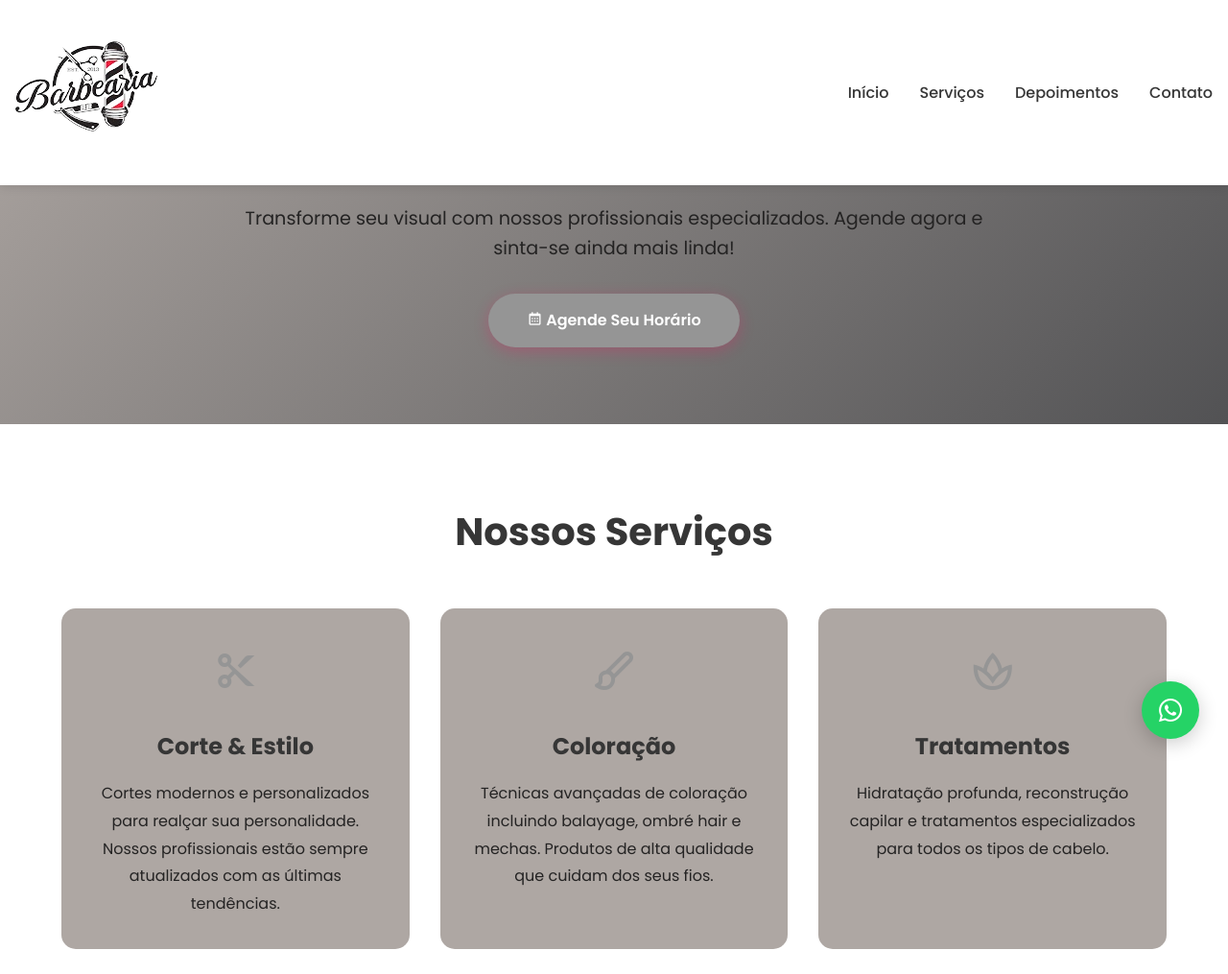
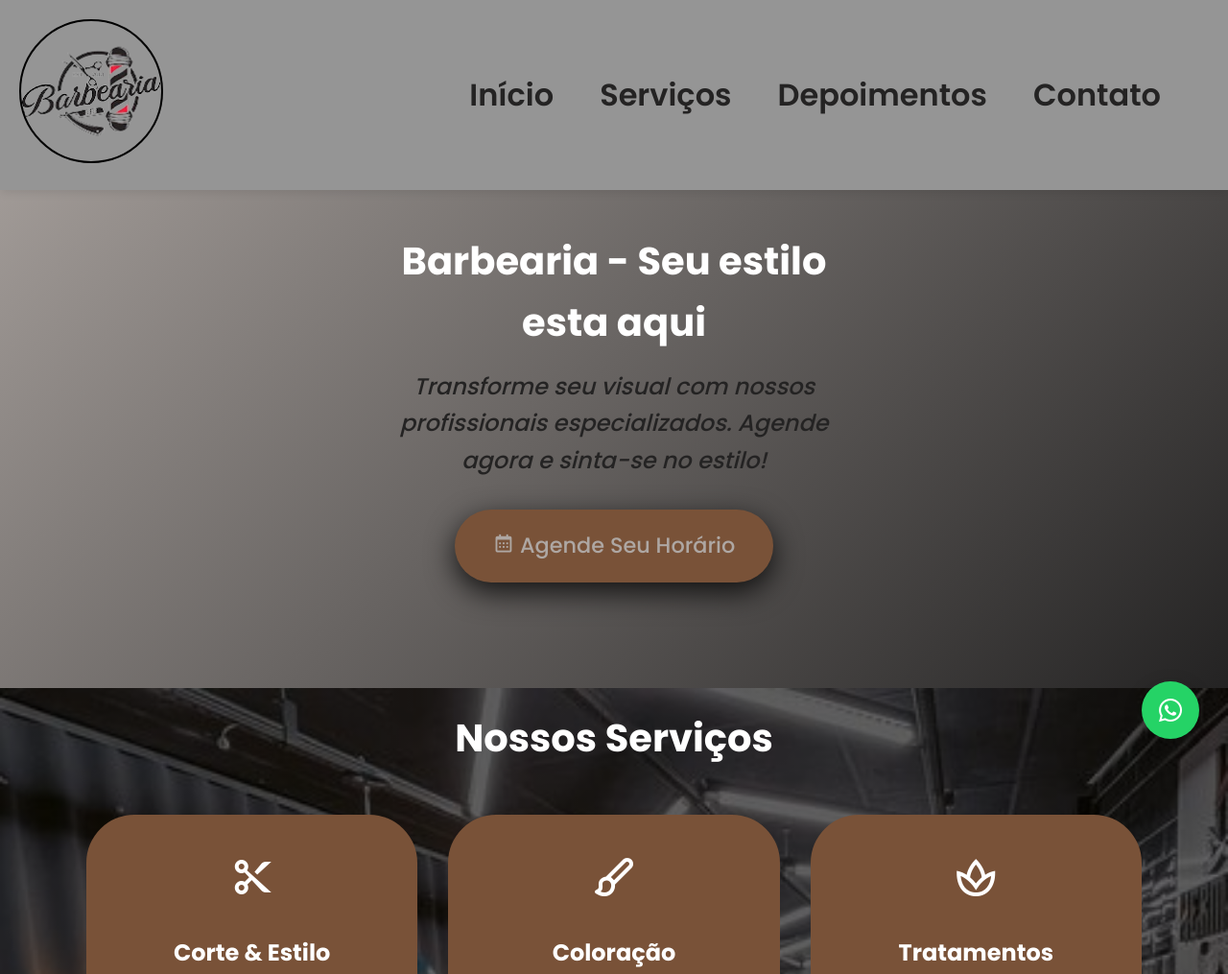
Before and after one commit to bittenk/barbearia-modelo, a plain HTML site: page index.html in a window 1280 px wide. Shown: the top 1015 px of the page at 96% size. Drawn offline with nearby package versions, Linux system fonts and the light colour scheme.

Commit message:
segundo commit

```diff
--- a/index.html
+++ b/index.html
@@ -18,7 +18,7 @@
     <!-- Header -->
     <header>
         <nav>
-            <a href="#" class="logo"><img src="./img/logo.png" alt="logo-barbearia"></a>
+            <a href="#" ><img src="./img/logo.png" alt="logo-barbearia" class="logo-tipo"></a>
             <ul class="nav-links">
                 <li><a href="#home">Início</a></li>
                 <li><a href="#services">Serviços</a></li>
@@ -34,8 +34,8 @@
     <!-- Hero Section -->
     <section class="hero" id="home">
         <div class="hero-content">
-            <h1>Realce Sua Beleza Natural</h1>
-            <p>Transforme seu visual com nossos profissionais especializados. Agende agora e sinta-se ainda mais linda!</p>
+            <h1>Barbearia - Seu estilo esta aqui</h1>
+            <p>Transforme seu visual com nossos profissionais especializados. Agende agora e sinta-se no estilo!</p>
             <a href="#contact" class="cta-button">
                 <i class='bx bx-calendar'></i> Agende Seu Horário
             </a>
@@ -44,7 +44,7 @@
 
     <!-- Services Section -->
     <section class="services" id="services">
-        <div class="container">
+              <div class="container">
             <h2 class="section-title">Nossos Serviços</h2>
             <div class="services-grid">
                 <div class="service-card">
--- a/script.js
+++ b/script.js
@@ -58,7 +58,7 @@ const observer = new IntersectionObserver(function(entries) {
             entry.target.style.transform = "translateY(30px)";
 
             setTimeout(() => {
-                entry.target.style.transition = "all 0.6s ease";
+                entry.target.style.transition = "all 1s ease";
                 entry.target.style.opacity = "1";
                 entry.target.style.transform = "translateY(0)";
             }, 100);
--- a/styles.css
+++ b/styles.css
@@ -13,20 +13,20 @@
     --text-light: #242323;
     --brown: #795238;
     --bg-light: #AEA7A3;
-    --white: #FFFFFF;
+    --white-color: #FFFFFF;
 }
 
 /* Estilos Base */
 body {
     font-family: 'Poppins', sans-serif;
     line-height: 1.6;
-    color: var( --secondary-color);
+    color: var(--secondary-color);
 }
 
 /* ===== HEADER ===== */
 header {
-    background: var(--white);
-    box-shadow: 0 2px 10px rgba(0,0,0,0.1);
+    background: var(--primary-color);
+    box-shadow: 0 2px 10px rgba(0, 0, 0, 0.1);
     position: fixed;
     width: 100%;
     top: 0;
@@ -38,31 +38,39 @@ nav {
     justify-content: space-between;
     align-items: center;
     margin: 0 auto;
-    padding: 1rem;
+    padding: 20px;
+
 }
 
-.logo {
-    font-size: 1.8rem;
-    font-weight: 700;
+.logo-tipo {
+    width: 150px;
+    height: 150px;
+    border: 2px solid #000000;
+    border-radius: 80px;
+}
 
-    text-decoration: none;
-}
 
 .nav-links {
     display: flex;
     list-style: none;
-    gap: 2rem;
+    gap: 3rem;
+    font-size: 2rem;
+    margin-right: 50px;
 }
 
 .nav-links a {
     text-decoration: none;
-    color: var(--text-dark);
-    font-weight: 500;
+    color: var(--text-light);
+    font-weight: 600;
     transition: color 0.3s;
 }
 
 .nav-links a:hover {
-    color: var(--primary-color);
+    color: var(--brown);
+}
+
+.nav-links a:active {
+    color: var(--bg-light);
 }
 
 .menu-toggle {
@@ -73,25 +81,28 @@ nav {
 
 /* ===== HERO SECTION ===== */
 .hero {
-    background: linear-gradient(135deg, var(--bg-light) 0%, var(--secondary-color) 100%);
-    padding: 120px 5% 80px;
+    background: linear-gradient(135deg, var(--bg-light) 0%,
+            var(--text-light) 100%);
+    padding: 200px 30% 70px;
     text-align: center;
 }
 
 .hero-content {
-    max-width: 800px;
-    margin: 0 auto;
+    max-width: 900px;
+    margin: 40px auto;
 }
 
 .hero h1 {
-    font-size: 3rem;
+    font-size: 2.5rem;
     margin-bottom: 1rem;
-    color: var(--text-dark);
-    animation: fadeInUp 1s ease;
+    color: var(--white-color);
+    animation: fadeInUp 2s ease;
 }
 
 .hero p {
-    font-size: 1.2rem;
+    font-size: 1.5rem;
+    font-style: italic;
+    font-weight: 500;
     margin-bottom: 2rem;
     color: var(--text-light);
     animation: fadeInUp 1s ease 0.2s;
@@ -100,21 +111,29 @@ nav {
 
 .cta-button {
     display: inline-block;
-    background: var(--primary-color);
-    color: var(--white);
-    padding: 15px 40px;
+    background: var(--brown);
+    color: var(--bg-light);
+    padding: 20px 40px;
     border-radius: 50px;
     text-decoration: none;
-    font-weight: 600;
-    transition: all 0.3s;
-    animation: fadeInUp 1s ease 0.4s;
+    font-weight: 500;
+    font-size: 1.4rem;
+    transition: all 1s;
+    animation: fadeInUp 1s ease 0.5s;
     animation-fill-mode: both;
-    box-shadow: 0 4px 15px rgba(233, 30, 99, 0.3);
+    box-shadow: 0 10px 30px rgba(0, 0, 0, 0.8);
 }
 
 .cta-button:hover {
     transform: translateY(-3px);
-    box-shadow: 0 6px 20px rgba(233, 30, 99, 0.4);
+    box-shadow: 0 15px 50px rgba(63, 60, 61, 0.4);
+}
+
+.cta-button:active {
+    background-color: var(--primary-color);
+    color: var(--brown);
+    border: 7px solid var(--brown);
+    box-shadow: 0 10px 30px rgba(0, 0, 0, 0.8);
 }
 
 /* ===== ANIMAÇÕES ===== */
@@ -123,6 +142,7 @@ nav {
         opacity: 0;
         transform: translateY(30px);
     }
+
     to {
         opacity: 1;
         transform: translateY(0);
@@ -131,12 +151,17 @@ nav {
 
 /* ===== SERVICES SECTION ===== */
 .services {
-    padding: 80px 5%;
-    background: var(--white);
+    background: linear-gradient(rgba(0, 0, 0, 0.6), rgba(0, 0, 0, 0.6)), url('./img/img.png');
+    background-size: cover;
+    background-position: center;
+    background-repeat: no-repeat;
+    padding: 20px;
+    height: 70rem;
 }
 
 .container {
-    max-width: 1200px;
+    max-width: 1100px;
+    height: 1000px;
     margin: 0 auto;
 }
 
@@ -144,38 +169,40 @@ nav {
     text-align: center;
     font-size: 2.5rem;
     margin-bottom: 3rem;
-    color: var(--text-dark);
+    color: var(--white-color);
 }
 
 .services-grid {
     display: grid;
+    height: 900px;
     grid-template-columns: repeat(auto-fit, minmax(300px, 1fr));
     gap: 2rem;
 }
 
 .service-card {
-    background: var(--bg-light);
+    background: var(--brown);
     padding: 2rem;
-    border-radius: 15px;
+    border-radius: 50px;
     text-align: center;
-    transition: transform 0.3s, box-shadow 0.3s;
+    transition: transform 1s, box-shadow 1s;
+    cursor: pointer;
 }
 
 .service-card:hover {
     transform: translateY(-10px);
-    box-shadow: 0 10px 30px rgba(0,0,0,0.1);
+    box-shadow: 0 10px 30px rgba(0, 0, 0, 0.1);
 }
 
 .service-icon {
     font-size: 3rem;
-    color: var(--primary-color);
+    color: var(--white-color);
     margin-bottom: 1rem;
 }
 
 .service-card h3 {
     font-size: 1.5rem;
     margin-bottom: 1rem;
-    color: var(--text-dark);
+    color: var(--white-color);
 }
 
 .service-card p {
@@ -199,7 +226,7 @@ nav {
     background: var(--white);
     padding: 2rem;
     border-radius: 15px;
-    box-shadow: 0 5px 20px rgba(0,0,0,0.08);
+    box-shadow: 0 5px 20px rgba(0, 0, 0, 0.08);
 }
 
 .stars {
@@ -333,7 +360,7 @@ footer {
     justify-content: center;
     text-decoration: none;
     font-size: 2rem;
-    box-shadow: 0 5px 20px rgba(0,0,0,0.2);
+    box-shadow: 0 5px 20px rgba(0, 0, 0, 0.2);
     z-index: 999;
     transition: all 0.3s;
 }
@@ -354,7 +381,7 @@ footer {
         width: 100%;
         text-align: center;
         transition: 0.3s;
-        box-shadow: 0 10px 27px rgba(0,0,0,0.05);
+        box-shadow: 0 10px 27px rgba(0, 0, 0, 0.05);
         padding: 2rem 0;
     }
 
```
